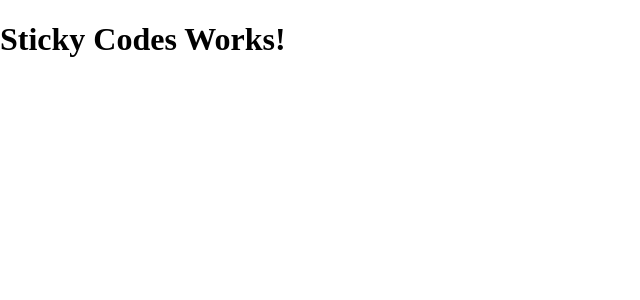
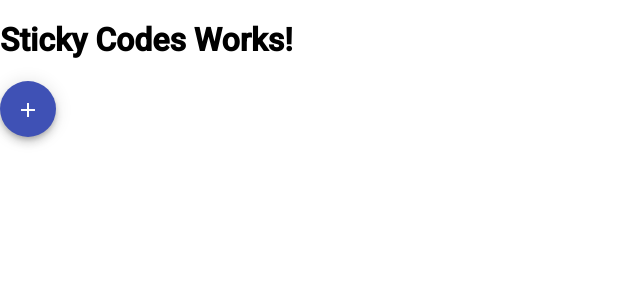
Before and after one commit to abdunnahid/sticky-codes, an Angular app: page / in a window 1280 px wide. Shown: the top 300 px of the page, without its empty margins (0-640 px from the left). Built offline with nearby package versions, Linux system fonts and the light colour scheme.

Commit message:
🆕 Add Angular Material

```diff
--- a/angular.json
+++ b/angular.json
@@ -25,6 +25,7 @@
               "src/favicon.512x512.png"
             ],
             "styles": [
+              "./node_modules/@angular/material/prebuilt-themes/indigo-pink.css",
               "src/styles.scss"
             ],
             "scripts": [],
--- a/package.json
+++ b/package.json
@@ -89,6 +89,10 @@
     "node": ">=10.13.0"
   },
   "dependencies": {
+    "@angular/animations": "^9.0.0 || ^10.0.0-0",
+    "@angular/cdk": "9.0.1",
+    "@angular/forms": "^9.0.0 || ^10.0.0-0",
+    "@angular/material": "9.0.1",
     "tslib": "1.10.0"
   }
 }
--- a/src/app/app.module.ts
+++ b/src/app/app.module.ts
@@ -6,11 +6,13 @@ import { NgModule } from '@angular/core';
 import { FormsModule } from '@angular/forms';
 import { HttpClientModule } from '@angular/common/http';
 import { CoreModule } from './core/core.module';
+import { BrowserAnimationsModule } from '@angular/platform-browser/animations';
 
 import { AppRoutingModule } from './app-routing.module';
 
 import { AppComponent } from './app.component';
 import { HomeComponent } from './home/home.component';
+import { MaterialModule } from './libraries/angular-material';
 
 @NgModule({
   declarations: [
@@ -19,10 +21,12 @@ import { HomeComponent } from './home/home.component';
   ],
   imports: [
     BrowserModule,
+    BrowserAnimationsModule,
     FormsModule,
     HttpClientModule,
     CoreModule,
-    AppRoutingModule
+    AppRoutingModule,
+    MaterialModule
   ],
   providers: [],
   bootstrap: [AppComponent]
--- a/src/app/home/home.component.html
+++ b/src/app/home/home.component.html
@@ -2,4 +2,8 @@
   <h1 class="title">
     Sticky Codes Works!
   </h1>
+
+  <button mat-fab color="primary">
+    <mat-icon>add</mat-icon>
+  </button>
 </div>
--- /dev/null
+++ b/src/app/libraries/angular-material/index.ts
@@ -0,0 +1 @@
+export * from './material.module';
--- /dev/null
+++ b/src/app/shared/directives/avatar/index.ts
@@ -0,0 +1 @@
+export * from './avatar.module';
--- a/src/index.html
+++ b/src/index.html
@@ -2,11 +2,13 @@
 <html>
 <head>
   <meta charset="utf-8">
-  <title>AngularElectron</title>
+  <title>Sticky Notes</title>
   <base href="">
 
   <meta name="viewport" content="width=device-width, initial-scale=1">
   <link rel="icon" type="image/x-icon" href="favicon.ico">
+  <link href="https://fonts.googleapis.com/css?family=Roboto:300,400,500&display=swap" rel="stylesheet">
+  <link href="https://fonts.googleapis.com/icon?family=Material+Icons" rel="stylesheet">
 </head>
 <body>
   <app-root>Loading...</app-root>
--- a/src/styles.scss
+++ b/src/styles.scss
@@ -1,7 +1,4 @@
 /* You can add global styles to this file, and also import other style files */
-html, body {
-  margin: 0;
-  padding: 0;
 
-  height: 100%;
-}
+html, body { height: 100%; }
+body { margin: 0; font-family: Roboto, "Helvetica Neue", sans-serif; }
```
Also changed, not shown: src/app/libraries/angular-material/material.module.ts (added, +77 -0 lines), src/app/shared/directives/avatar/avatar.directive.ts (added, +35 -0 lines), src/app/shared/directives/avatar/avatar.module.ts (added, +16 -0 lines).
